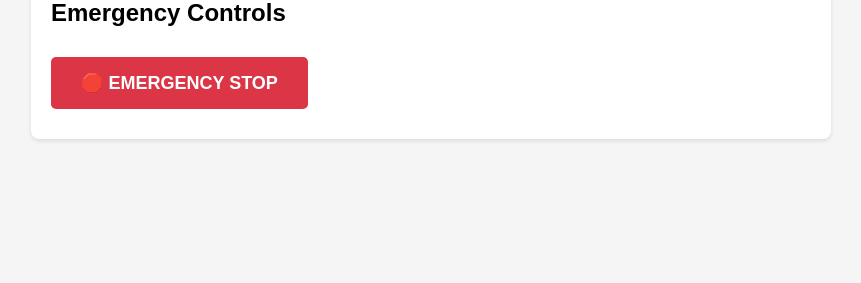
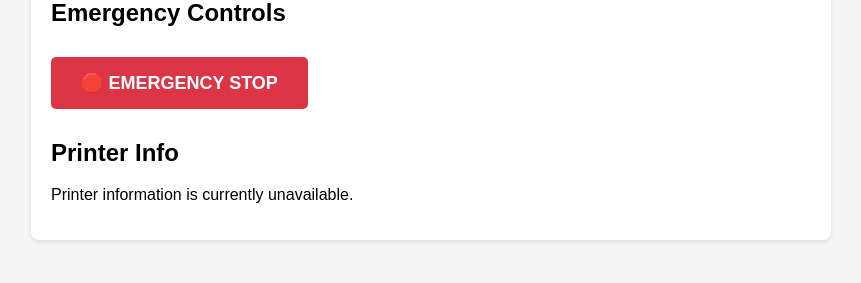
Before and after one commit to Mozzle/ASGC_Farming_Robot_RPi, a Flask app: template web-server/app/templates/index.j2 in a window 1280 px wide. Shown: the part 517-800 px from the top of the page, without its empty margins (209-1070 px from the left). Run offline with Flask 3, Linux system fonts and the light colour scheme; the template is opened without the code that fills it, so the values that code supplies are empty.

Commit message:
adjust some pathes and ready index to show some basic data from octoclipper

```diff
--- a/web-server/app/app.py
+++ b/web-server/app/app.py
@@ -8,10 +8,21 @@ app = flask.Flask(__name__, template_folder='templates/')
 
 @app.route('/')
 def index():
-    printer_info: octoprint.PrinterInfo = octoprint.get_current_state()
-    camera.take_photo()
+    # Get printer info if available; fail gracefully if OctoPrint is unreachable
+    try:
+        printer_info: octoprint.PrinterInfo = octoprint.get_current_state()
+    except Exception as e:
+        # Could log the exception here; for now pass None to the template
+        printer_info = None
 
-    return flask.render_template('index.j2')
+    # Update camera image (non-blocking concerns should be handled elsewhere)
+    try:
+        camera.take_photo()
+    except Exception:
+        # If camera fails, continue and let template show last available image
+        pass
+
+    return flask.render_template('index.j2', printer=printer_info)
 
 
 @app.route('/emergency_stop', methods=['POST'])
--- a/web-server/app/camera.py
+++ b/web-server/app/camera.py
@@ -2,5 +2,5 @@ from picamera2 import Picamera2
 
 picam2 = Picamera2()
 
-def take_photo(save_as: str | None = "camera.png") -> None:
-    picam2.start_and_capture_file("camera.png")
+def take_photo(save_as: str | None = "static/camera.png") -> None:
+    picam2.start_and_capture_file(save_as)
--- a/web-server/app/templates/index.j2
+++ b/web-server/app/templates/index.j2
@@ -12,7 +12,7 @@
 
         <div class="camera-section">
             <h2>Camera Feed</h2>
-            <img src="camera.png" alt="photo from camera" class="camera-feed">
+            <img src="{{ url_for('static', filename='camera.png') }}" alt="photo from camera" class="camera-feed">
         </div>
 
         <div class="controls-section">
@@ -22,8 +22,21 @@
             </button>
             <div id="statusMessage" class="status-message"></div>
         </div>
+        <div class="printer-section">
+            <h2>Printer Info</h2>
+            {% if printer %}
+                <p><strong>Status:</strong> {{ printer.state.text }}</p>
 
-        <!-- I will put printer info here once I know what the info is going to look like from octoprint -->
+                <h3>State Flags</h3>
+                <ul>
+                    {% for k, v in printer.state.flags.items() %}
+                        <li>{{ k }}: {{ v }}</li>
+                    {% endfor %}
+                </ul>
+            {% else %}
+                <p>Printer information is currently unavailable.</p>
+            {% endif %}
+        </div>
     </div>
 
     <script src="{{ url_for('static', filename='js/main.js') }}"></script>
```
